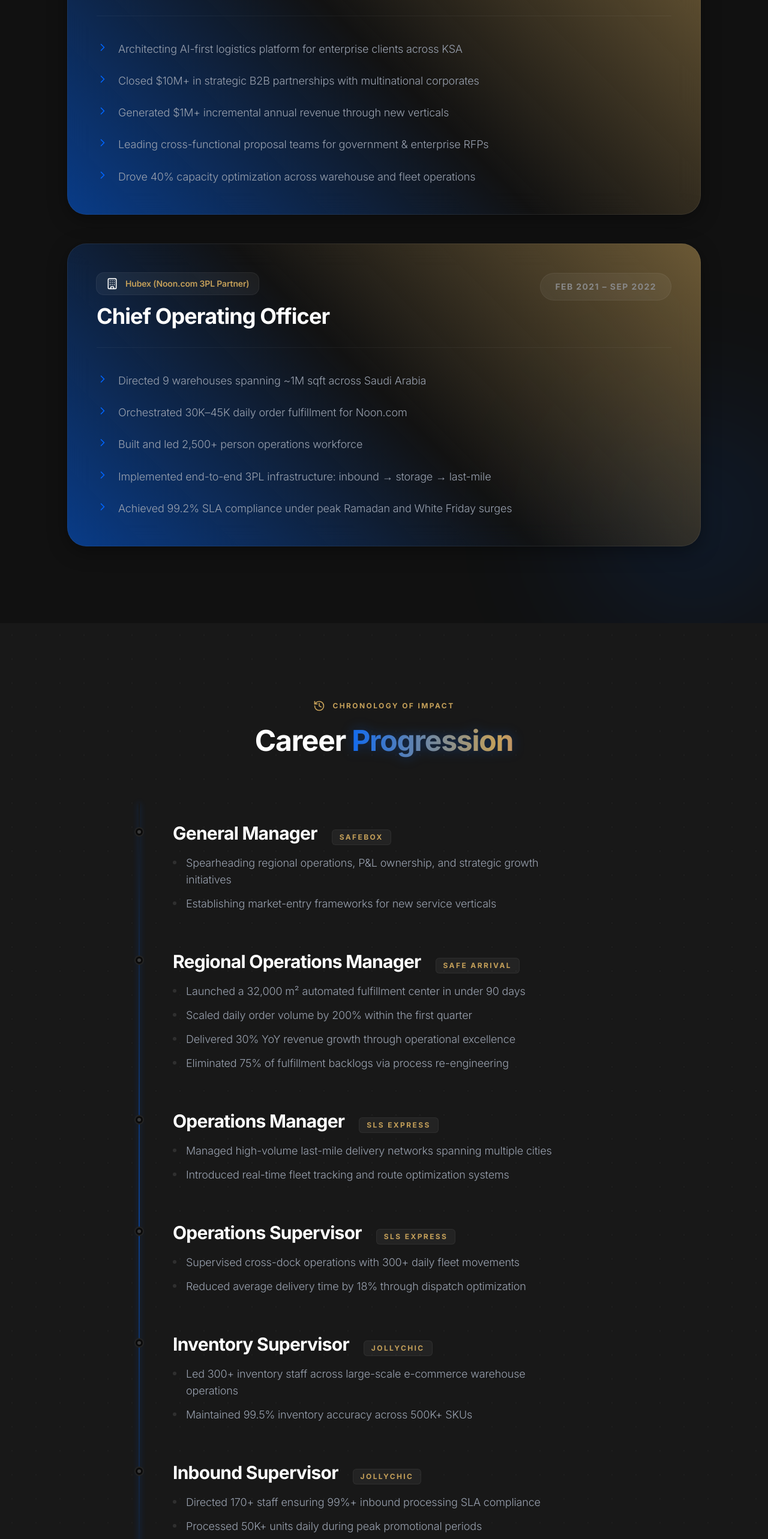
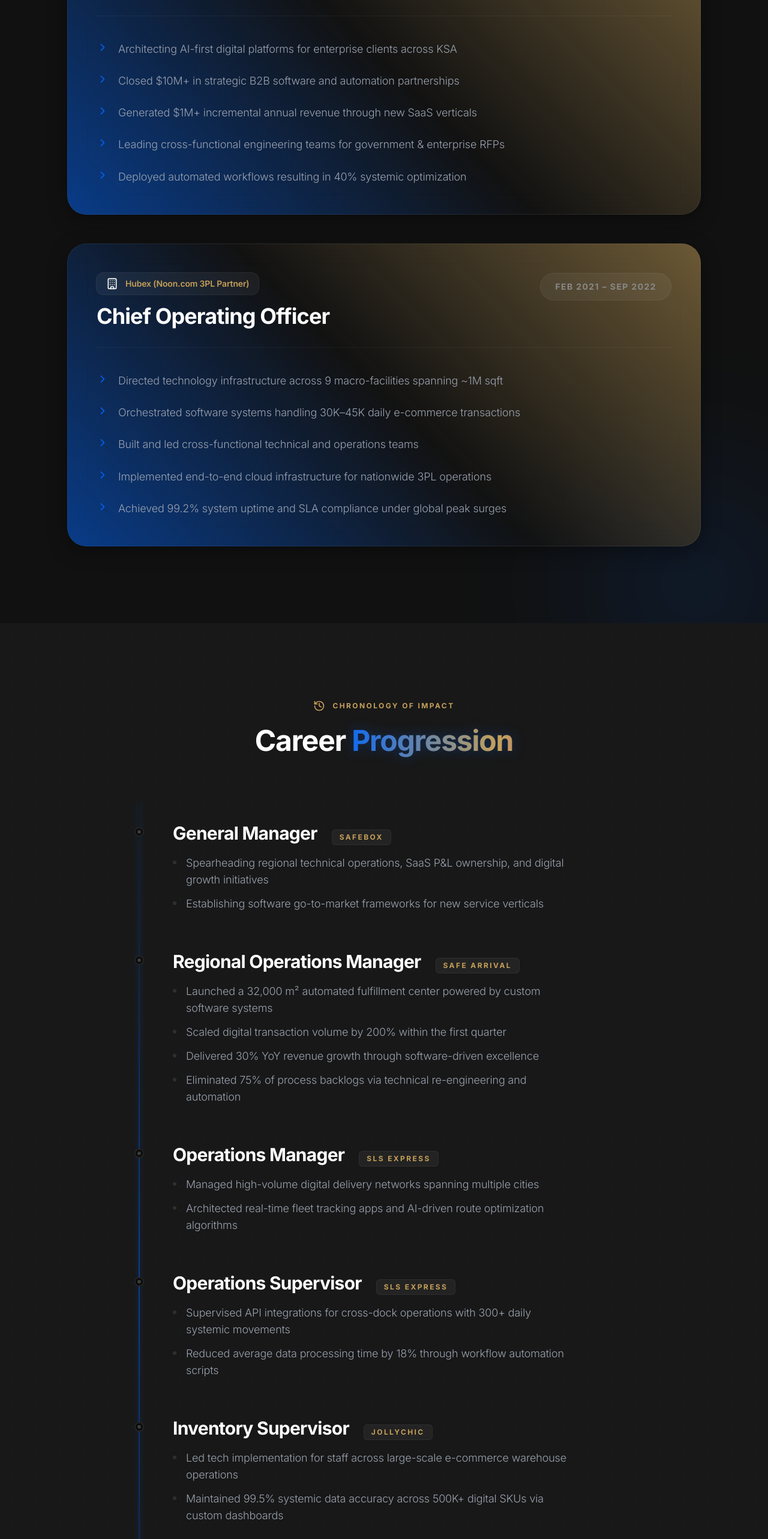
Before and after one commit to Mirxa01/abdullah-mirza-portfolio, a Next.js app: page / in a window 1280 px wide. Shown: the part 2920-5486 px from the top of the page at 60% size. Built offline with nearby package versions, Linux system fonts and the light colour scheme.

Commit message:
Finalize tech-focus content rewrite across all components

```diff
--- a/src/components/CareerTimeline.tsx
+++ b/src/components/CareerTimeline.tsx
@@ -8,58 +8,58 @@ const timelineEvents = [
         role: "General Manager",
         company: "SafeBox",
         highlights: [
-            "Spearheading regional operations, P&L ownership, and strategic growth initiatives",
-            "Establishing market-entry frameworks for new service verticals"
+            "Spearheading regional technical operations, SaaS P&L ownership, and digital growth initiatives",
+            "Establishing software go-to-market frameworks for new service verticals"
         ]
     },
     {
         role: "Regional Operations Manager",
         company: "Safe Arrival",
         highlights: [
-            "Launched a 32,000 m² automated fulfillment center in under 90 days",
-            "Scaled daily order volume by 200% within the first quarter",
-            "Delivered 30% YoY revenue growth through operational excellence",
-            "Eliminated 75% of fulfillment backlogs via process re-engineering"
+            "Launched a 32,000 m² automated fulfillment center powered by custom software systems",
+            "Scaled digital transaction volume by 200% within the first quarter",
+            "Delivered 30% YoY revenue growth through software-driven excellence",
+            "Eliminated 75% of process backlogs via technical re-engineering and automation"
         ]
     },
     {
         role: "Operations Manager",
         company: "SLS Express",
         highlights: [
-            "Managed high-volume last-mile delivery networks spanning multiple cities",
-            "Introduced real-time fleet tracking and route optimization systems"
+            "Managed high-volume digital delivery networks spanning multiple cities",
+            "Architected real-time fleet tracking apps and AI-driven route optimization algorithms"
         ]
     },
     {
         role: "Operations Supervisor",
         company: "SLS Express",
         highlights: [
-            "Supervised cross-dock operations with 300+ daily fleet movements",
-            "Reduced average delivery time by 18% through dispatch optimization"
+            "Supervised API integrations for cross-dock operations with 300+ daily systemic movements",
+            "Reduced average data processing time by 18% through workflow automation scripts"
         ]
     },
     {
         role: "Inventory Supervisor",
         company: "Jollychic",
         highlights: [
-            "Led 300+ inventory staff across large-scale e-commerce warehouse operations",
-            "Maintained 99.5% inventory accuracy across 500K+ SKUs"
+            "Led tech implementation for staff across large-scale e-commerce warehouse operations",
+            "Maintained 99.5% systemic data accuracy across 500K+ digital SKUs via custom dashboards"
         ]
     },
     {
         role: "Inbound Supervisor",
         company: "Jollychic",
         highlights: [
-            "Directed 170+ staff ensuring 99%+ inbound processing SLA compliance",
-            "Processed 50K+ units daily during peak promotional periods"
+            "Directed staff training on custom ERPs ensuring 99%+ automated SLA compliance",
+            "Automated processing for 50K+ units daily during peak technical promotional periods"
         ]
     },
     {
         role: "Direct Sales Supervisor",
         company: "Callem Middle East",
         highlights: [
-            "Built and managed high-performance B2C acquisition teams",
-            "Exceeded quarterly revenue targets by 25% consistently"
+            "Built and managed high-performance SaaS B2C acquisition teams",
+            "Exceeded quarterly software revenue targets by 25% consistently"
         ]
     }
 ];
--- a/src/components/Contact.tsx
+++ b/src/components/Contact.tsx
@@ -25,7 +25,7 @@ export default function Contact() {
                         </h2>
 
                         <p className="text-[var(--color-text-muted)] text-xl font-light mb-16 leading-relaxed max-w-lg">
-                            Open for C-level leadership roles, strategic partnerships, joint ventures, and transformative technology investments.
+                            Open for custom app & website development projects, technical co-founder roles, strategic AI integrations, and automated operational overhauls.
                         </p>
 
                         <div className="space-y-10">
--- a/src/components/CorporateLeadership.tsx
+++ b/src/components/CorporateLeadership.tsx
@@ -10,11 +10,11 @@ const roles = [
         period: "Sep 2022 – Present",
         icon: <Briefcase className="w-5 h-5 text-white" />,
         points: [
-            "Architecting AI-first logistics platform for enterprise clients across KSA",
-            "Closed $10M+ in strategic B2B partnerships with multinational corporates",
-            "Generated $1M+ incremental annual revenue through new verticals",
-            "Leading cross-functional proposal teams for government & enterprise RFPs",
-            "Drove 40% capacity optimization across warehouse and fleet operations"
+            "Architecting AI-first digital platforms for enterprise clients across KSA",
+            "Closed $10M+ in strategic B2B software and automation partnerships",
+            "Generated $1M+ incremental annual revenue through new SaaS verticals",
+            "Leading cross-functional engineering teams for government & enterprise RFPs",
+            "Deployed automated workflows resulting in 40% systemic optimization"
         ]
     },
     {
@@ -23,11 +23,11 @@ const roles = [
         period: "Feb 2021 – Sep 2022",
         icon: <Building className="w-5 h-5 text-white" />,
         points: [
-            "Directed 9 warehouses spanning ~1M sqft across Saudi Arabia",
-            "Orchestrated 30K–45K daily order fulfillment for Noon.com",
-            "Built and led 2,500+ person operations workforce",
-            "Implemented end-to-end 3PL infrastructure: inbound → storage → last-mile",
-            "Achieved 99.2% SLA compliance under peak Ramadan and White Friday surges"
+            "Directed technology infrastructure across 9 macro-facilities spanning ~1M sqft",
+            "Orchestrated software systems handling 30K–45K daily e-commerce transactions",
+            "Built and led cross-functional technical and operations teams",
+            "Implemented end-to-end cloud infrastructure for nationwide 3PL operations",
+            "Achieved 99.2% system uptime and SLA compliance under global peak surges"
         ]
     }
 ];
--- a/src/components/EducationCertifications.tsx
+++ b/src/components/EducationCertifications.tsx
@@ -10,12 +10,12 @@ const certifications = [
     "Six Sigma Green Belt",
     "Project Management Professional (PMP)",
     "Business Analyst Certification",
-    "Supply Chain & Operations",
+    "Full-Stack Web Development Bootcamp",
     "BI Specialist",
     "Digital Transformation",
-    "Financial Forecasting",
-    "Operational Excellence",
-    "Negotiation & Requirements Elicitation"
+    "AWS Certified Solutions Architect",
+    "Advanced Workflow Automation (Make/Zapier)",
+    "AI Solutions & Prompt Engineering"
 ];
 
 export default function EducationCertifications() {
```
